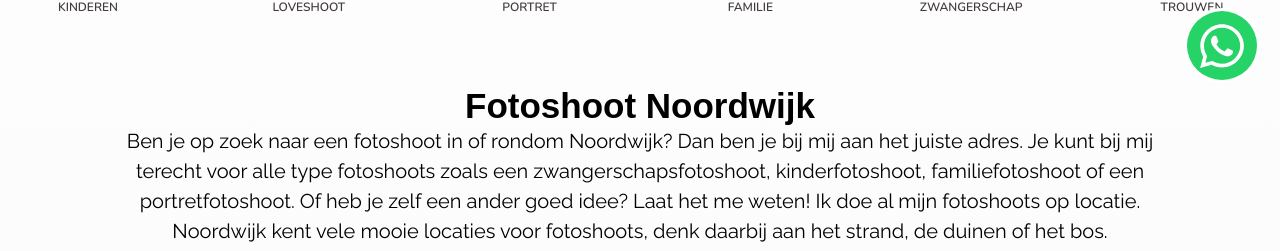
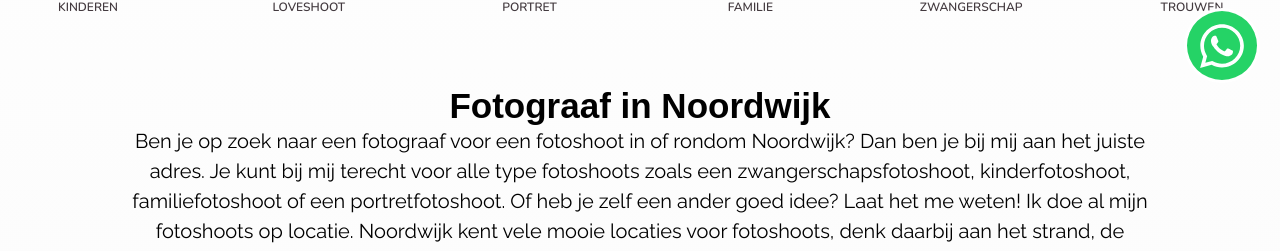
Before and after one commit to maxvanwijnen/maxvanwijnen.nl-nextjs, a Next.js app: page /fotoshoot-noordwijk in a window 1280 px wide. Shown: the part 697-948 px from the top of the page. Built offline with nearby package versions, Linux system fonts and the light colour scheme; a web font is replaced by a local one.

Commit message:
fotoshoot noordiwjk title

```diff
--- a/pages/fotoshoot-noordwijk.js
+++ b/pages/fotoshoot-noordwijk.js
@@ -20,8 +20,8 @@ const FotoshootNoordwijk = () => {
             </Head>
         <section>
             <TextContent
-            title="Fotoshoot Noordwijk"
-            >Ben je op zoek naar een fotoshoot in of rondom Noordwijk? Dan ben je bij mij aan het juiste adres. Je kunt bij mij terecht voor alle type fotoshoots zoals een zwangerschapsfotoshoot, kinderfotoshoot, familiefotoshoot of een portretfotoshoot. Of heb je zelf een ander goed idee? Laat het me weten! Ik doe al mijn fotoshoots op locatie. Noordwijk kent vele mooie locaties voor fotoshoots, denk daarbij aan het strand, de duinen of het bos.</TextContent>
+            title="Fotograaf in Noordwijk"
+            >Ben je op zoek naar een fotograaf voor een fotoshoot in of rondom Noordwijk? Dan ben je bij mij aan het juiste adres. Je kunt bij mij terecht voor alle type fotoshoots zoals een zwangerschapsfotoshoot, kinderfotoshoot, familiefotoshoot of een portretfotoshoot. Of heb je zelf een ander goed idee? Laat het me weten! Ik doe al mijn fotoshoots op locatie. Noordwijk kent vele mooie locaties voor fotoshoots, denk daarbij aan het strand, de duinen of het bos.</TextContent>
             <TxtImg2Column
                 imgSource="https://dev1.maxvanwijnen.nl/docs/images/intro-text/familie-fotoshoot.webp"
                 cssClass="Kinderen"
```
